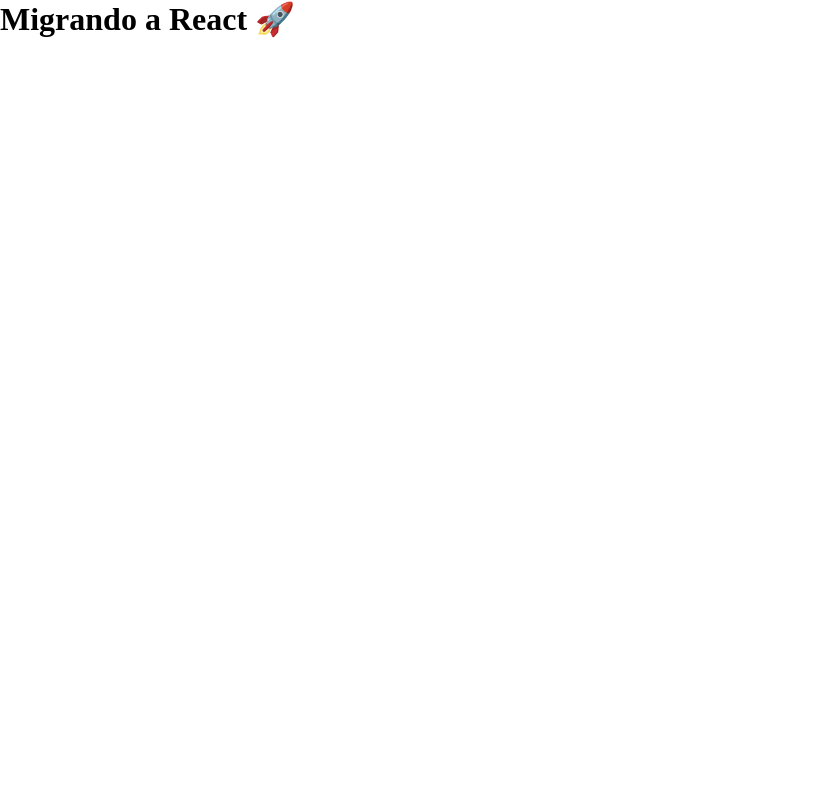
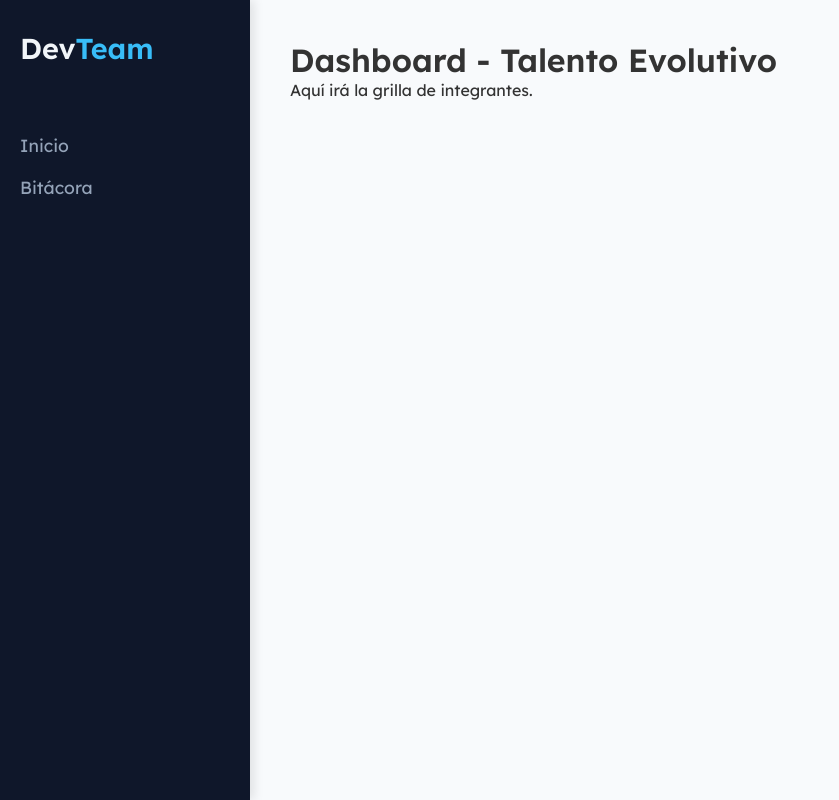
Before and after one commit to SantiCuda/devteam-dashboard-spa, a React (Vite) app: page / in a window 1280 px wide. Shown: the whole page, without its empty margins (0-839 px from the left). Built offline with nearby package versions, Linux system fonts and the light colour scheme.

Commit message:
Feat: creacion de componentes basicos con estilo minimo

```diff
--- a/index.html
+++ b/index.html
@@ -3,6 +3,7 @@
   <head>
     <meta charset="UTF-8" />
     <link rel="icon" type="image/svg+xml" href="/favicon.svg" />
+    <link href="https://fonts.googleapis.com/css2?family=Lexend:wght@300;400;600&display=swap" rel="stylesheet">
     <meta name="viewport" content="width=device-width, initial-scale=1.0" />
     <title>tp2-react</title>
   </head>
--- a/src/App.jsx
+++ b/src/App.jsx
@@ -1,9 +1,19 @@
+import { BrowserRouter, Routes, Route } from 'react-router-dom';
+import Layout from './components/Layout';
+import Home from './pages/Home';
+import Bitacora from './pages/Bitacora';
+
 function App() {
   return (
-    <div>
-      <h1>Migrando a React 🚀</h1>
-    </div>
-  )
+    <BrowserRouter>
+      <Routes>
+        <Route path="/" element={<Layout />}>
+          <Route index element={<Home />} />
+          <Route path="bitacora" element={<Bitacora />} />
+        </Route>
+      </Routes>
+    </BrowserRouter>
+  );
 }
 
-export default App
+export default App;
--- /dev/null
+++ b/src/components/Layout.jsx
@@ -0,0 +1,14 @@
+import { Outlet } from 'react-router-dom';
+import Sidebar from './Sidebar';
+import '../index.css'; // Aseguramos que carguen los estilos
+
+export default function Layout() {
+  return (
+    <div className="app-layout">
+      <Sidebar />
+      <main className="main-content">
+        <Outlet />
+      </main>
+    </div>
+  );
+}
--- /dev/null
+++ b/src/components/Sidebar.jsx
@@ -0,0 +1,17 @@
+import { Link } from 'react-router-dom';
+
+export default function Sidebar() {
+  return (
+    <aside className="sidebar">
+      <h2>Dev<span>Team</span></h2>
+      <ul className="nav-list">
+        <li className="nav-item">
+          <Link to="/" className="nav-link">Inicio</Link>
+        </li>
+        <li className="nav-item">
+          <Link to="/bitacora" className="nav-link">Bitácora</Link>
+        </li>
+      </ul>
+    </aside>
+  );
+}
--- a/src/index.css
+++ b/src/index.css
@@ -1 +1,81 @@
-* { margin: 0; padding: 0; box-sizing: border-box; }
+/* Reseteo básico y variables */
+* {
+  margin: 0;
+  padding: 0;
+  box-sizing: border-box;
+  font-family: 'Lexend', sans-serif;
+}
+
+:root {
+  --bg-dark: #0f172a;
+  --bg-card: #1e293b;
+  --accent: #38bdf8;
+  --text-main: #f1f5f9;
+  --text-dim: #94a3b8;
+  --bg-main: #f8fafc;
+}
+
+body {
+  background-color: var(--bg-main);
+  color: #333; /* Color por defecto para el contenido claro */
+}
+
+/* --- Layout Principal --- */
+.app-layout {
+  display: flex;
+  min-height: 100vh;
+}
+
+/* --- Sidebar (Navegación Fija) --- */
+.sidebar {
+  width: 250px;
+  background-color: var(--bg-dark);
+  color: var(--text-main);
+  padding: 30px 20px;
+  display: flex;
+  flex-direction: column;
+  position: fixed; /* Esto la deja anclada a la izquierda */
+  height: 100vh;
+  box-shadow: 4px 0 10px rgba(0,0,0,0.1);
+}
+
+.sidebar h2 {
+  font-size: 1.8rem;
+  margin-bottom: 3rem;
+  color: var(--text-main);
+}
+
+.sidebar h2 span {
+  color: var(--accent);
+}
+
+.nav-list {
+  list-style: none;
+}
+
+.nav-item {
+  margin: 20px 0;
+}
+
+.nav-link {
+  color: var(--text-dim);
+  text-decoration: none;
+  font-size: 1.1rem;
+  transition: all 0.3s ease;
+  display: block;
+}
+
+.nav-link:hover {
+  color: var(--accent);
+  transform: translateX(5px); /* Pequeño efecto de movimiento */
+}
+
+/* --- Contenido Principal --- */
+.main-content {
+  flex-grow: 1;
+  padding: 40px;
+  /* Como la sidebar está "fixed" (fuera del flujo normal),
+     le damos un margen izquierdo al contenido igual al ancho de la sidebar */
+  margin-left: 250px;
+  min-height: 100vh;
+}
--- /dev/null
+++ b/src/pages/Bitacora.jsx
@@ -0,0 +1,8 @@
+export default function Bitacora() {
+  return (
+    <div>
+      <h1>Bitácora del Proyecto</h1>
+      <p>Aquí irá la documentación técnica.</p>
+    </div>
+  );
+}
--- /dev/null
+++ b/src/pages/Home.jsx
@@ -0,0 +1,8 @@
+export default function Home() {
+  return (
+    <div>
+      <h1>Dashboard - Talento Evolutivo</h1>
+      <p>Aquí irá la grilla de integrantes.</p>
+    </div>
+  );
+}
```
